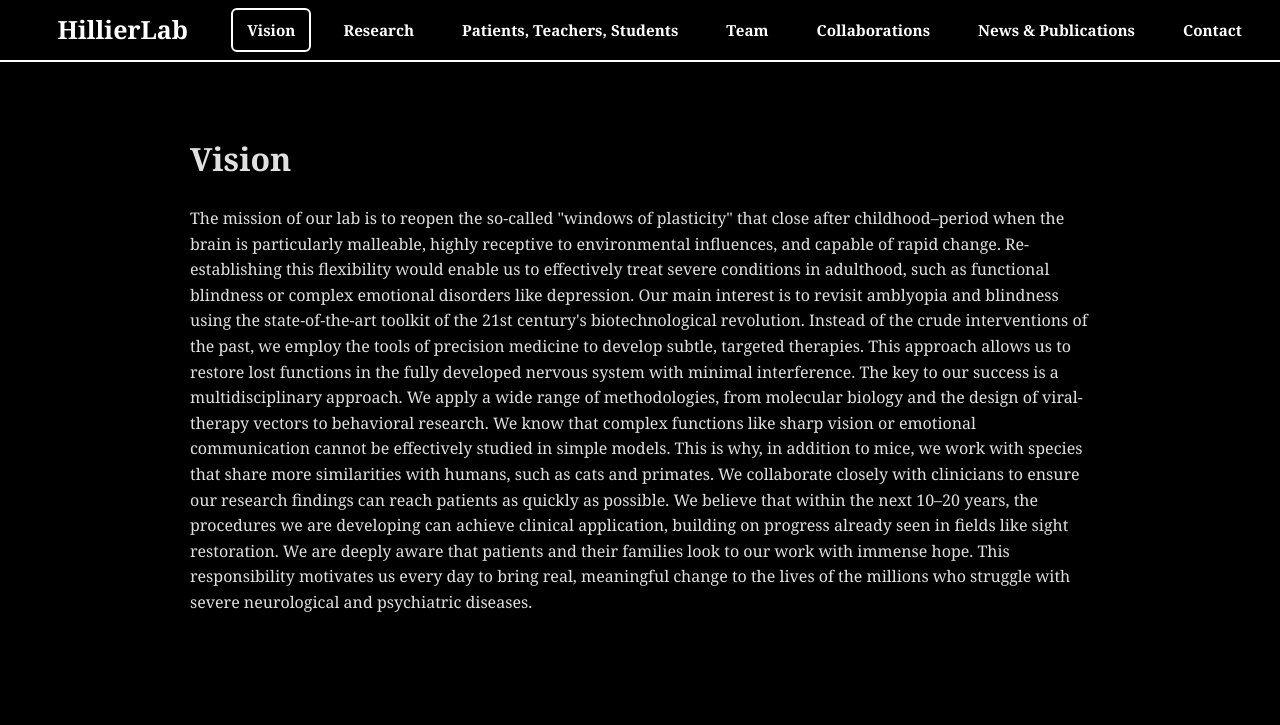
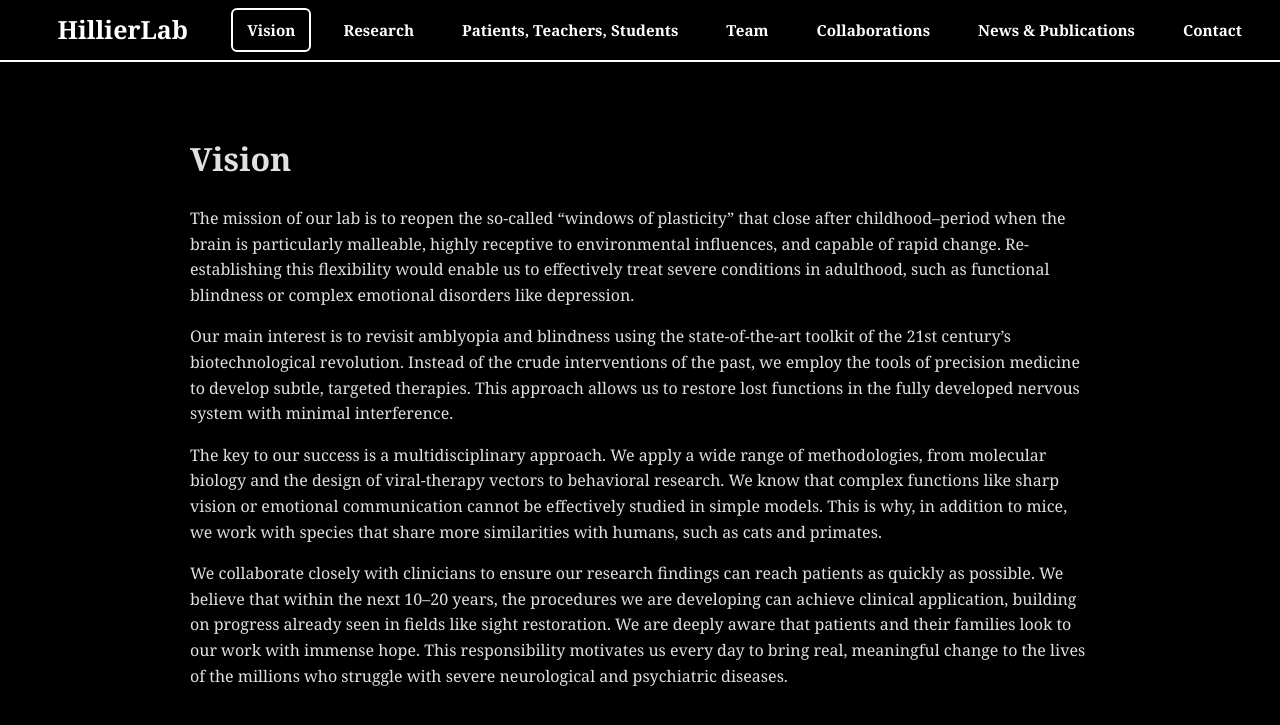
Before and after one commit to hillierlab/hillierlab.github.io, a Jekyll site: the page built from vision.md, in a window 1280 px wide. Shown: the top 725 px of the page. Built offline with Jekyll 4.4.1, drawn with Linux system fonts in a browser that asks for light colours.

Commit message:
Update vision.md

```diff
--- a/vision.md
+++ b/vision.md
@@ -2,11 +2,10 @@
 layout: page
 title: Vision
 ---
-<p>The mission of our lab is to reopen the so-called "windows of plasticity" that close after childhood–period when the brain is particularly malleable, highly receptive to environmental influences, and capable of rapid change. Re-establishing this flexibility would enable us to effectively treat severe conditions in adulthood, such as functional blindness or complex emotional disorders like depression.
+The mission of our lab is to reopen the so-called "windows of plasticity" that close after childhood–period when the brain is particularly malleable, highly receptive to environmental influences, and capable of rapid change. Re-establishing this flexibility would enable us to effectively treat severe conditions in adulthood, such as functional blindness or complex emotional disorders like depression.
 
 Our main interest is to revisit amblyopia and blindness using the state-of-the-art toolkit of the 21st century's biotechnological revolution. Instead of the crude interventions of the past, we employ the tools of precision medicine to develop subtle, targeted therapies. This approach allows us to restore lost functions in the fully developed nervous system with minimal interference.
 
 The key to our success is a multidisciplinary approach. We apply a wide range of methodologies, from molecular biology and the design of viral-therapy vectors to behavioral research. We know that complex functions like sharp vision or emotional communication cannot be effectively studied in simple models. This is why, in addition to mice, we work with species that share more similarities with humans, such as cats and primates.
 
 We collaborate closely with clinicians to ensure our research findings can reach patients as quickly as possible. We believe that within the next 10–20 years, the procedures we are developing can achieve clinical application, building on progress already seen in fields like sight restoration. We are deeply aware that patients and their families look to our work with immense hope. This responsibility motivates us every day to bring real, meaningful change to the lives of the millions who struggle with severe neurological and psychiatric diseases.
-</p>
```
